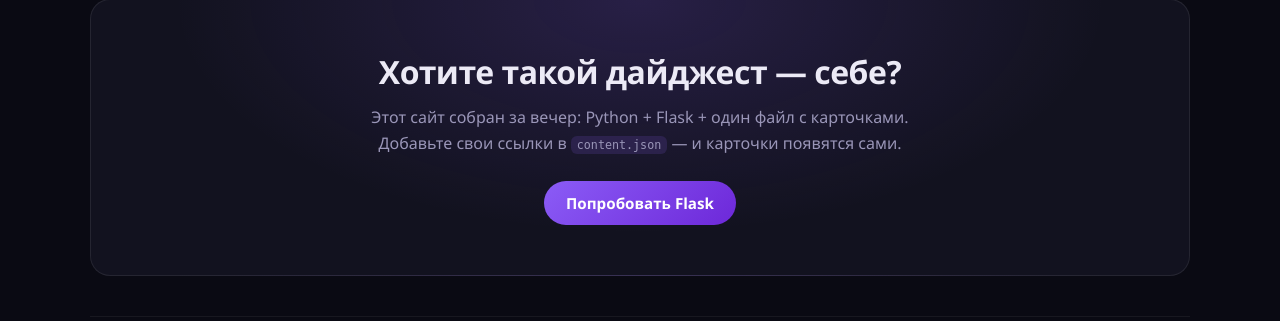
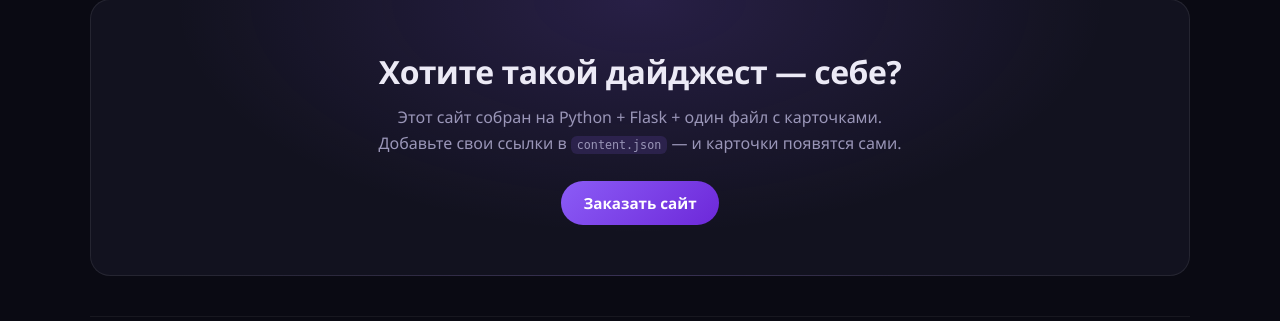
Before and after one commit to ArtyomR/ai-digest, a Flask app: page / in a window 1280 px wide. Shown: the part 2322-2643 px from the top of the page. Run offline with Flask 3, Linux system fonts and the light colour scheme.

Commit message:
CTA-блок: новый текст и кнопка 'Заказать сайт' -> @So_zercatel

```diff
--- a/templates/index.html
+++ b/templates/index.html
@@ -106,10 +106,10 @@
   <section id="subscribe" class="container cta-section">
     <div class="cta-card">
       <h2>Хотите такой дайджест — себе?</h2>
-      <p>Этот сайт собран за вечер: Python + Flask + один файл с карточками.
+      <p>Этот сайт собран на Python + Flask + один файл с карточками.
          Добавьте свои ссылки в <code>content.json</code> — и карточки появятся сами.</p>
-      <a class="card-button cta-button" href="https://flask.palletsprojects.com/" target="_blank" rel="noopener">
-        Попробовать Flask
+      <a class="card-button cta-button" href="https://t.me/So_zercatel" target="_blank" rel="noopener">
+        Заказать сайт
       </a>
     </div>
   </section>
```
